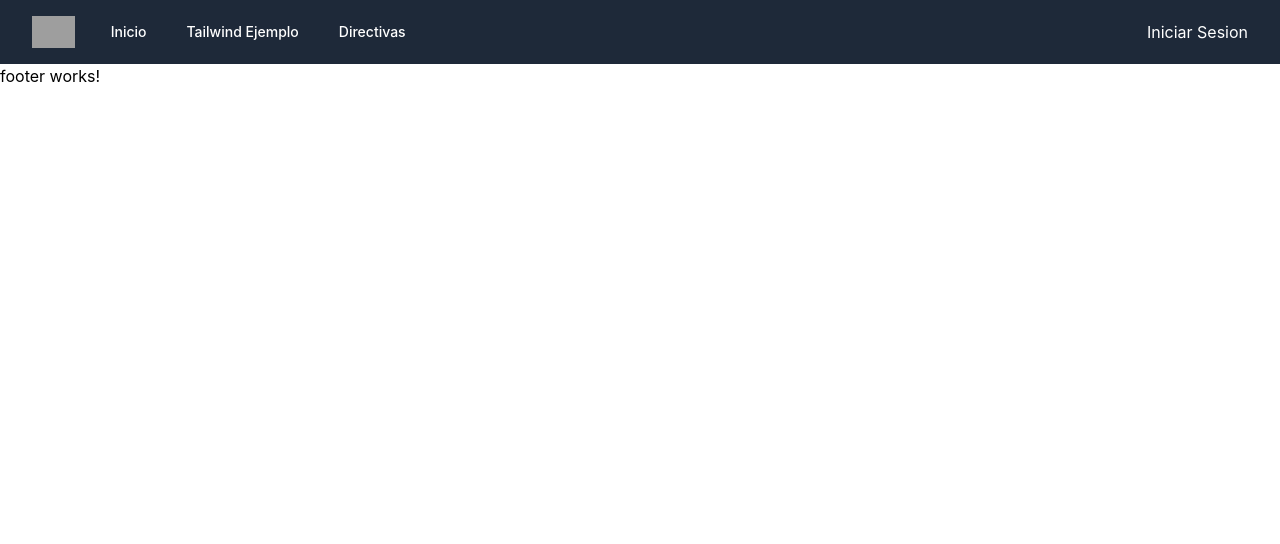
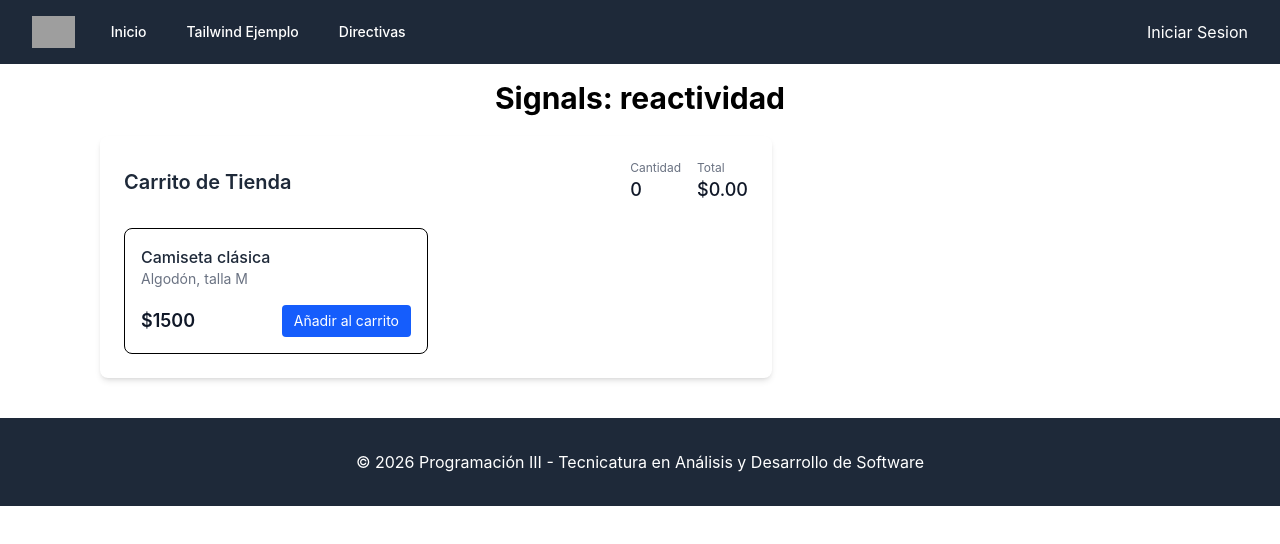
Before and after one commit to profebrianvanegas/holamundo2026_angular, an Angular app: page /signal in a window 1280 px wide. Before the commit this address led to /. Shown: the top 544 px of the page. Built offline with nearby package versions, Linux system fonts and the light colour scheme; grey boxes are pictures that could not be loaded.

Commit message:
Componentes para Actividades

```diff
--- a/src/app/app.routes.ts
+++ b/src/app/app.routes.ts
@@ -2,9 +2,13 @@ import { Routes } from '@angular/router';
 import { Tailwind } from './tailwind/tailwind';
 import { Cuerpo } from './cuerpo/cuerpo';
 import { Directivas } from './directivas/directivas';
+import { Catalogo } from './catalogo/catalogo';
+import { Signal } from './signal/signal';
 
 export const routes: Routes = [
     {path: 'tailwind', component: Tailwind, title: 'Tailwind'},
     {path: 'inicio', component: Cuerpo, title: 'Inicio'},
-    {path: 'directivas', component: Directivas, title: 'Directivas'}
+    {path: 'directivas', component: Directivas, title: 'Directivas'},
+    {path: 'catalogo', component: Catalogo, title: 'Catalogo'},
+    {path: 'signal', component: Signal, title: 'Signal'}
 ];
--- /dev/null
+++ b/src/app/catalogo/catalogo.html
@@ -0,0 +1,26 @@
+<pre>Consigna N°1: Renderizar dinámicamente el Catálogo de productos</pre>
+<!-- <pre>Consigna N°2: Crear un componente para la Card de un producto y manejar su estado con Signals</pre> -->
+
+
+<main class="container mx-auto flex flex-col p-6">
+
+    <h2 class="text-2xl font-semibold mb-6 text-gray-800">Catálogo</h2>
+
+    <div class="grid grid-cols-1 md:grid-cols-3 lg:grid-cols-4 gap-6">
+        <div class="bg-white p-4 rounded-lg shadow hover:shadow-xl transition-shadow">
+            <img src="XXXX" alt="Texto Alt" class="w-full h-40 object-cover rounded">
+            <h3 class="mt-4 text-xl font-bold">Nombre del Producto</h3>
+            <p class="text-gray-600 font-mono">Precio del Producto</p>
+
+
+            <span class="text-green-500 text-sm font-bold">Disponible: 5</span>
+            <span class="text-red-500 text-sm font-bold">Sin Stock</span>
+
+
+            <button
+                class="w-full mt-4 bg-blue-500 text-white py-2 rounded hover:bg-blue-700">
+                Agregar al carrito o Agotado
+            </button>
+        </div>
+    </div>
+</main>
--- /dev/null
+++ b/src/app/catalogo/catalogo.ts
@@ -0,0 +1,17 @@
+import { Component } from '@angular/core';
+
+@Component({
+  selector: 'app-catalogo',
+  imports: [],
+  templateUrl: './catalogo.html',
+})
+export class Catalogo {
+
+  // Datos que luego vendrán de la API de Laravel
+  productos = [
+    { id: 1, nombre: "Laptop Pro 15", precio: 1200, stock: 5, imagen: "https://media.istockphoto.com/id/1954422116/photo/a-laptop-with-a-blank-screen-sits-on-a-stylish-wooden-desk-within-a-loft-style-interior-with.jpg?s=1024x1024&w=is&k=20&c=qQ3gVzlUAb8olbS6tx9XGmsZRHKyOTh6XdO_jsc9lPg=" },
+    { id: 2,   nombre: "Mouse Gamer RGB", precio: 45, stock: 0, imagen: "https://cdn.pixabay.com/photo/2015/03/12/11/22/mouse-670002_1280.jpg" },
+    { id: 3, nombre: "Monitor 4K 27\"", precio: 350, stock: 8, imagen: "https://media.istockphoto.com/id/1412872705/photo/video-on-demand-menu-on-tv.jpg?s=1024x1024&w=is&k=20&c=ENB1pmX_h7oXnvgFR4EsCB_ADl-WnMXaDmdE8iGsUR4=" },
+    { id: 4, nombre: "Teclado Mecánico", precio: 80, stock: 12, imagen: "https://cdn.pixabay.com/photo/2024/10/30/10/53/ai-generated-9161446_1280.jpg" }
+  ];
+}
--- a/src/app/directivas/directivas.html
+++ b/src/app/directivas/directivas.html
@@ -1,7 +1,9 @@
 <div class="px-25">
     <h1 class="mt-4 mb-5 text-center font-bold text-3xl">Directivas Estructurales</h1>
 
-    <h2 class="mb-4">Directiva NgIF</h2>
+    <!-- Directiva @IF -->
+    <div class="p-5 bg-gray-200 border-2 border-gray-400">
+        <h2 class="mb-4 font-bold">Directiva NgIF</h2>
         <button class="mb-2 bg-blue-800 border p-3 rounded-2xl text-white hover:bg-blue-400"
             (click)="isLoggen= !isLoggen">Login</button>
 
@@ -13,3 +15,46 @@
 
         <pre class="mt-5">Valor de isLoggen: <span class="font-black">{{isLoggen}}</span></pre>
     </div>
+
+    <!-- Directiva @For -->
+    <div class="mt-5 p-5 bg-gray-200 border-2 border-gray-400">
+        <h2 class="mb-4 font-bold">Directiva NgFor</h2>
+
+        <!-- Listado de Lenguajes -->
+        <h3 class="text-start text-gray-800 font-bold">Tabla de Mascotas</h3>
+        <ul class="list-disc pl-6 space-y-2 mb-5">
+            <li class="text-gray-800 text-sm">Python</li>
+            <li class="text-gray-800 text-sm">JavaScript</li>
+            <li class="text-gray-800 text-sm">Java</li>
+            <li class="text-gray-800 text-sm">C#</li>
+            <li class="text-gray-800 text-sm">C++</li>
+            <li class="text-gray-800 text-sm">TypeScript</li>
+            <li class="text-gray-800 text-sm">PHP</li>
+        </ul>
+
+        <!-- Tabla de Mascotas -->
+        <table class="min-w-full divide-y divide-gray-200 border-collapse">
+            <caption class="text-start text-gray-800 font-bold">Tabla de Mascotas</caption>
+            <thead class="bg-gray-50">
+                <tr>
+                    <th scope="col" class="px-4 py-3 text-left text-sm font-medium text-gray-700">Raza</th>
+                    <th scope="col" class="px-4 py-3 text-left text-sm font-medium text-gray-700">Nombre</th>
+                    <th scope="col" class="px-4 py-3 text-left text-sm font-medium text-gray-700">Edad</th>
+                </tr>
+            </thead>
+            <tbody class="bg-white divide-y divide-gray-100">
+                <tr class="hover:bg-gray-50">
+                    <td class="px-4 py-3 text-sm text-gray-800">Labrador</td>
+                    <td class="px-4 py-3 text-sm text-gray-800">Max</td>
+                    <td class="px-4 py-3 text-sm text-gray-800">3 años</td>
+                </tr>
+                <tr class="bg-gray-50 hover:bg-gray-100">
+                    <td class="px-4 py-3 text-sm text-gray-800">Siames</td>
+                    <td class="px-4 py-3 text-sm text-gray-800">Luna</td>
+                    <td class="px-4 py-3 text-sm text-gray-800">2 años </td>
+                </tr>
+            </tbody>
+        </table>
+
+    </div>
+</div>
--- a/src/app/footer/footer.html
+++ b/src/app/footer/footer.html
@@ -1 +1,5 @@
-<p>footer works!</p>
+<footer class="bg-gray-800 text-white p-8 mt-10">
+    <div class="container mx-auto text-center">
+        <p>&copy; 2026 Programación III - Tecnicatura en Análisis y Desarrollo de Software</p>
+    </div>
+</footer>
--- a/src/app/header/header.html
+++ b/src/app/header/header.html
@@ -19,7 +19,11 @@
                             Ejemplo</a>
                         <a routerLink="directivas"
                             class="rounded-m px-3 py-2 text-sm font-medium text-white hover:bg-white/5 hover:text-white">Directivas</a>
+                        <!--  <a routerLink="catalogo"
+                            class="rounded-m px-3 py-2 text-sm font-medium text-white hover:bg-white/5 hover:text-white">Catalogo</a> -->
 
+                        <!--  <a routerLink="signal"
+                            class="rounded-m px-3 py-2 text-sm font-medium text-white hover:bg-white/5 hover:text-white">Signal</a> -->
                     </div>
                 </div>
             </div>
--- /dev/null
+++ b/src/app/signal/signal.html
@@ -0,0 +1,39 @@
+<div class="px-25">
+    <h1 class="mt-4 mb-5 text-center font-bold text-3xl">Signals: reactividad</h1>
+
+    <div class="w-full max-w-2xl bg-white rounded-lg shadow-md p-6">
+        <header class="flex items-center justify-between mb-6">
+            <h1 class="text-xl font-semibold text-gray-800">Carrito de Tienda</h1>
+            <div class="flex items-center gap-4">
+                <div class="text-sm text-gray-600">
+                    <div class="text-xs text-gray-500">Cantidad</div>
+                    <div id="cart-count" class="text-lg font-medium text-gray-900">0</div>
+                </div>
+                <div class="text-sm text-gray-600">
+                    <div class="text-xs text-gray-500">Total</div>
+                    <div id="cart-total" class="text-lg font-medium text-gray-900">$0.00</div>
+                </div>
+            </div>
+        </header>
+
+        <main>
+            <!-- Lista de productos -->
+            <ul class="grid grid-cols-1 sm:grid-cols-2 gap-4">
+                <!-- Producto (puedes duplicar/modificar) -->
+                <li class="border rounded-lg p-4 flex flex-col">
+                    <div class="flex-1">
+                        <h2 class="text-md font-medium text-gray-800">Camiseta clásica</h2>
+                        <p class="text-sm text-gray-500">Algodón, talla M</p>
+                    </div>
+                    <div class="mt-4 flex items-center justify-between">
+                        <div class="text-lg font-semibold text-gray-900">$1500</div>
+                        <button
+                            class="add-btn inline-flex items-center gap-2 px-3 py-1.5 bg-blue-600 hover:bg-blue-700 text-white text-sm rounded"
+                            data-name="Camiseta clásica" data-price="19.99">
+                            Añadir al carrito
+                        </button>
+                    </div>
+                </li>
+            </ul>
+        </main>
+    </div>
```
Also changed, not shown: src/app/signal/signal.ts (added, +8 -0 lines). Lines whose indentation alone changed are shown as unchanged.
